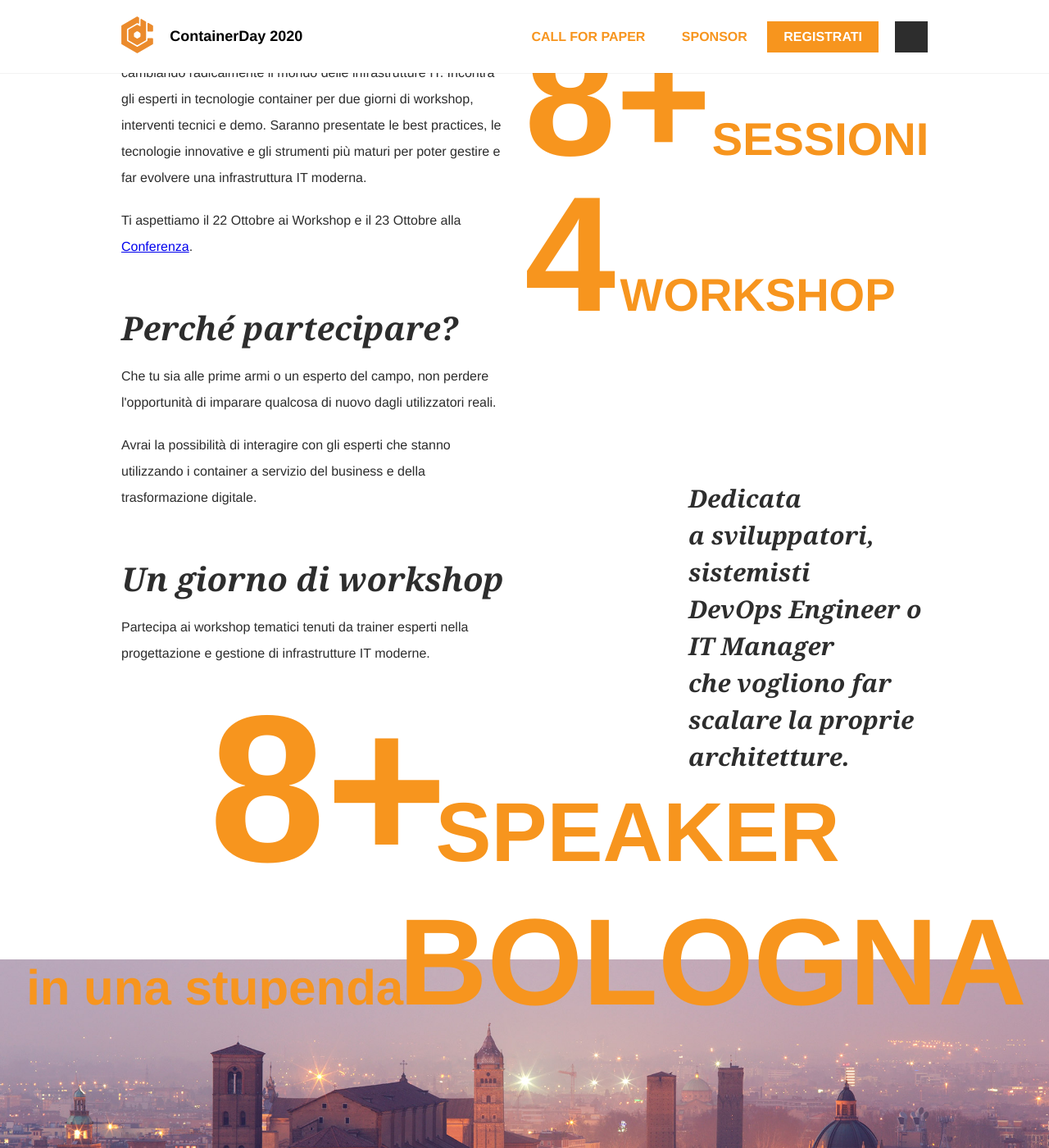
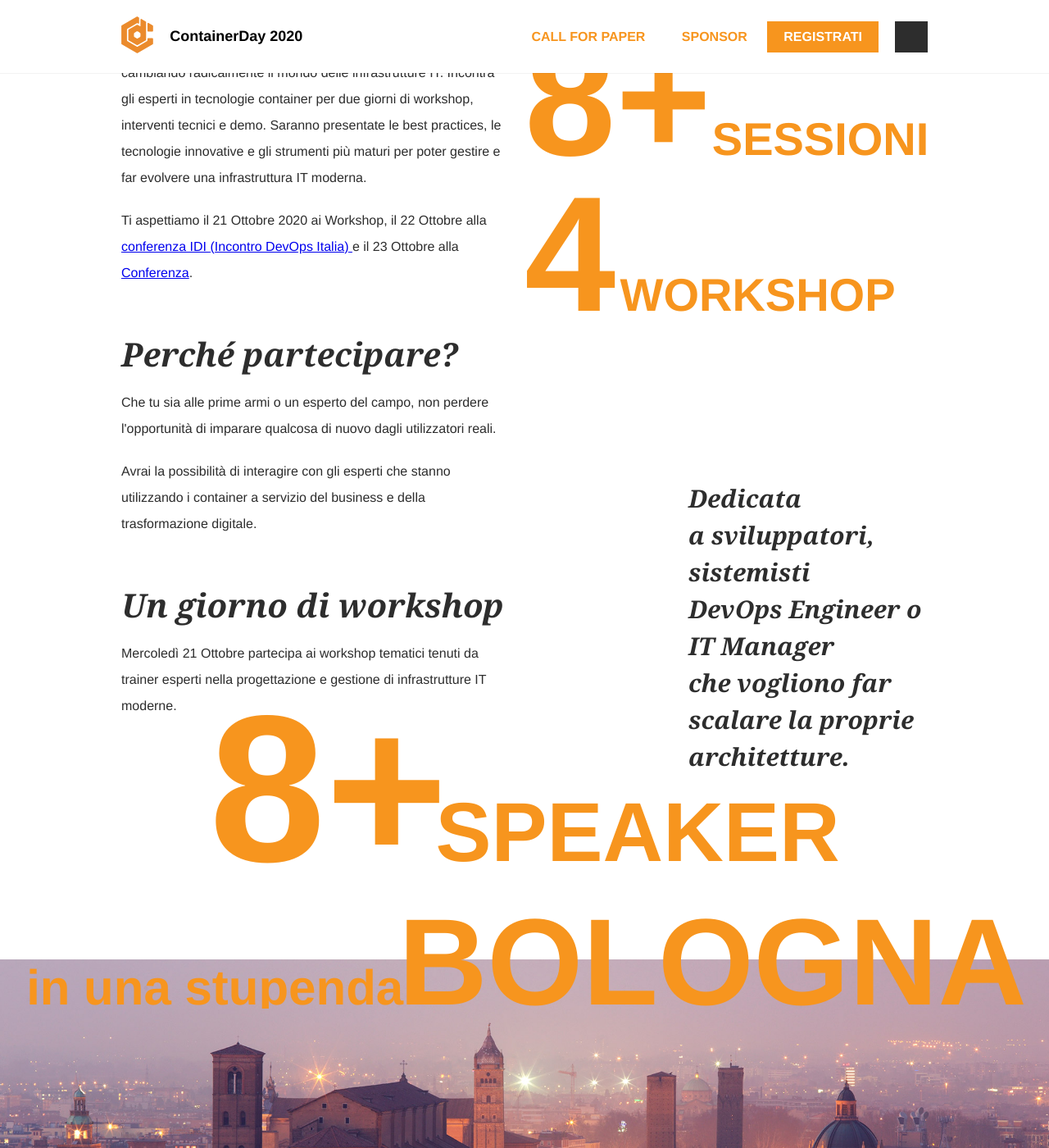
Before and after one commit to GrUSP/2020.containerday.it, a Jekyll site: the page built from index.html, in a window 1280 px wide and 1400 px high, scrolled down 935 px. Shown: the whole window at 82% size. Built offline with Jekyll 4.4.1, drawn with Linux system fonts in a browser that asks for light colours; some web fonts are replaced; comment, search, counter and statistics services are not loaded.

Commit message:
corretto date e aggiunto riferimento IDI

```diff
--- a/_includes/index/conf-infos.html
+++ b/_includes/index/conf-infos.html
@@ -8,7 +8,7 @@
         Docker, Kubernetes e le tecnologie di virtualizzazione stanno cambiando radicalmente il mondo delle infrastrutture IT. Incontra gli esperti in tecnologie container per due giorni di workshop, interventi tecnici e demo. Saranno presentate le best practices, le tecnologie innovative e gli strumenti più maturi per poter gestire e far evolvere una infrastruttura IT moderna.
       </p>
       <p class="conf-infos__text">
-        Ti aspettiamo il 22 Ottobre ai Workshop</li>
+        Ti aspettiamo il 21 Ottobre 2020 ai Workshop, il 22 Ottobre alla <a href="https://incontrodevops.it">conferenza IDI (Incontro DevOps Italia) </a>
         e il 23 Ottobre alla <a href="https://containerday-2019.eventbrite.com/">Conferenza</a>.
       </p>
 
@@ -27,7 +27,7 @@
         Un giorno di workshop
       </h4>
       <p class="conf-infos__text">
-        Partecipa ai workshop tematici tenuti da trainer esperti nella progettazione
+        Mercoledì 21 Ottobre partecipa ai workshop tematici tenuti da trainer esperti nella progettazione
         e gestione di infrastrutture IT moderne.
       </p>
 
```
